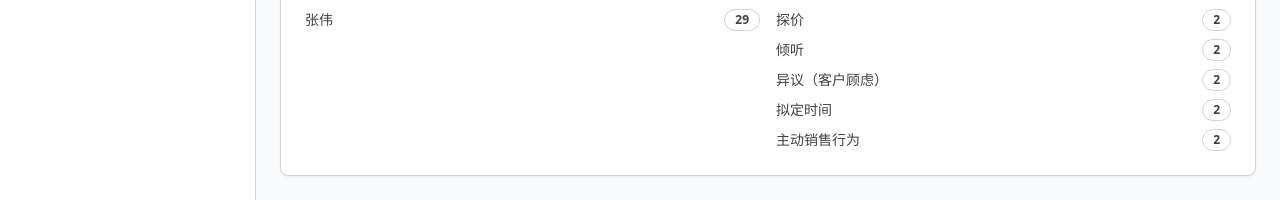
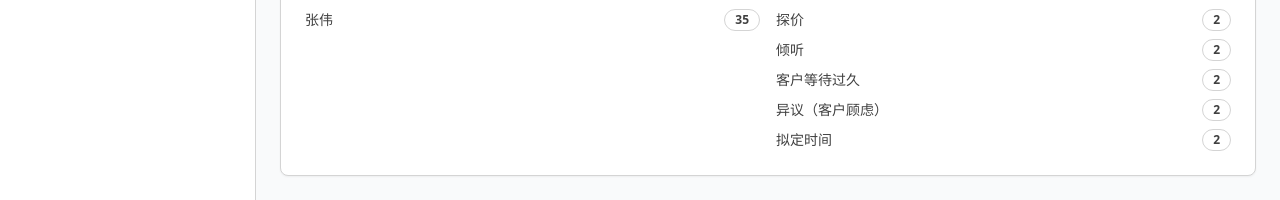
Before and after one commit to franksunye/RepRise, a Next.js app in the folder frontend/: page /coach/conversations/alerts in a window 1280 px wide. Shown: the part 472-672 px from the top of the page. Built offline with nearby package versions, Linux system fonts and the light colour scheme.

Commit message:
feat(signals): 新增服务问题类别与类型\n- 类型定义增加 issue_rep_delay/issue_schedule_conflict/issue_customer_wait_long\n- 详情页 Tabs 新增服务问题视图，映射中文标签与徽章\n- 提醒列表增加 Issue 类型筛选与标签\n- mock 数据补充多条 Issue 示例

```diff
--- a/frontend/app/coach/conversations/[callId]/page.tsx
+++ b/frontend/app/coach/conversations/[callId]/page.tsx
@@ -50,6 +50,9 @@ export default function CoachConversationDetailPage() {
       case 'event_rejection': return 'destructive';
       case 'event_delay': return 'warning';
       case 'event_urgency': return 'destructive';
+      case 'issue_rep_delay': return 'warning';
+      case 'issue_schedule_conflict': return 'warning';
+      case 'issue_customer_wait_long': return 'destructive';
       default: return 'outline';
     }
   };
@@ -72,6 +75,9 @@ export default function CoachConversationDetailPage() {
       case 'event_rejection': return '拒绝';
       case 'event_delay': return '拖延';
       case 'event_urgency': return '紧急';
+      case 'issue_rep_delay': return '管家原因上门延迟';
+      case 'issue_schedule_conflict': return '预约冲突';
+      case 'issue_customer_wait_long': return '客户等待过久';
       default: return t;
     }
   };
@@ -84,8 +90,10 @@ export default function CoachConversationDetailPage() {
     }
   };
 
-  const categoryOf = (t: string): 'behavior' | 'event' => {
+  const categoryOf = (t: string): 'behavior' | 'event' | 'issue' => {
     if (t.startsWith('behavior_')) return 'behavior';
+    if (t.startsWith('event_')) return 'event';
+    if (t.startsWith('issue_')) return 'issue';
     return 'event';
   };
 
@@ -174,6 +182,7 @@ export default function CoachConversationDetailPage() {
               <TabsTrigger value="all">全部</TabsTrigger>
               <TabsTrigger value="behavior">行为表现</TabsTrigger>
               <TabsTrigger value="event">对话事件</TabsTrigger>
+              <TabsTrigger value="issue">服务问题</TabsTrigger>
             </TabsList>
 
             <TabsContent value="all">
@@ -237,6 +246,35 @@ export default function CoachConversationDetailPage() {
             <TabsContent value="event">
               <div className="space-y-2 mt-3">
                 {signals.filter(s => categoryOf(s.type) === 'event').map((s) => {
+                  const anchor = findEntryBySnippet(s.snippet);
+                  return (
+                    <div key={s.id} className="p-3 border rounded-lg">
+                      <div className="flex items-center justify-between">
+                        <div className="flex items-center gap-2 text-xs text-gray-500">
+                          <Badge variant={typeBadgeVariant(s.type)}>{typeLabel(s.type)}</Badge>
+                          <Badge variant={s.severity === 'high' ? 'destructive' : s.severity === 'medium' ? 'warning' : 'default'}>{severityLabel(s.severity)}</Badge>
+                          {anchor && (
+                            <Badge variant="outline">{fmt((transcript.find(e=> anchor===`entry-${e.id}`)?.startMs) || 0)}</Badge>
+                          )}
+                        </div>
+                        <div className="flex items-center gap-2">
+                          <Button size="sm" variant="outline">创建行动项</Button>
+                          <Button size="sm" variant="ghost">添加笔记</Button>
+                        </div>
+                      </div>
+                      <p className="text-sm mt-2">{s.snippet}</p>
+                      {anchor && (
+                        <a href={`#${anchor}`} className="text-xs text-blue-600">跳转到转录</a>
+                      )}
+                    </div>
+                  );
+                })}
+              </div>
+            </TabsContent>
+
+            <TabsContent value="issue">
+              <div className="space-y-2 mt-3">
+                {signals.filter(s => categoryOf(s.type) === 'issue').map((s) => {
                   const anchor = findEntryBySnippet(s.snippet);
                   return (
                     <div key={s.id} className="p-3 border rounded-lg">
--- a/frontend/app/coach/conversations/alerts/page.tsx
+++ b/frontend/app/coach/conversations/alerts/page.tsx
@@ -47,6 +47,9 @@ export default function CoachAlertsPage() {
       case 'event_rejection': return '拒绝';
       case 'event_delay': return '拖延';
       case 'event_urgency': return '紧急';
+      case 'issue_rep_delay': return '管家原因上门延迟';
+      case 'issue_schedule_conflict': return '预约冲突';
+      case 'issue_customer_wait_long': return '客户等待过久';
       default: return t;
     }
   };
@@ -114,6 +117,9 @@ export default function CoachAlertsPage() {
                 <SelectItem value="event_rejection">拒绝</SelectItem>
                 <SelectItem value="event_delay">拖延</SelectItem>
                 <SelectItem value="event_urgency">紧急</SelectItem>
+                <SelectItem value="issue_rep_delay">管家原因上门延迟</SelectItem>
+                <SelectItem value="issue_schedule_conflict">预约冲突</SelectItem>
+                <SelectItem value="issue_customer_wait_long">客户等待过久</SelectItem>
               </SelectContent>
             </Select>
             <Select value={severity} onValueChange={setSeverity}>
--- a/frontend/data/mock-data.ts
+++ b/frontend/data/mock-data.ts
@@ -1139,18 +1139,24 @@ export const mockCallSignals: CallSignal[] = [
   { id: 'cs-10', callId: 'call-20241117-001', repId: 'rep-1', type: 'behavior_next_step', severity: 'low', timestamp: '2024-11-17T10:40:00Z', snippet: '未明确下一步的跟进与确认。', category: 'behavior' },
   { id: 'cs-10b', callId: 'call-20241117-001', repId: 'rep-1', type: 'behavior_structure', severity: 'medium', timestamp: '2024-11-17T10:28:00Z', snippet: '交流结构清晰，有开场、需求、方案、下一步。', category: 'behavior' },
   { id: 'cs-10c', callId: 'call-20241117-001', repId: 'rep-1', type: 'behavior_emotion_tone_pace', severity: 'medium', timestamp: '2024-11-17T10:29:00Z', snippet: '态度友好、语速适中、情绪稳定。', category: 'behavior' },
+  // Issue Signals
+  { id: 'cs-10d', callId: 'call-20241117-001', repId: 'rep-1', type: 'issue_rep_delay', severity: 'medium', timestamp: '2024-11-17T10:41:00Z', snippet: '因管家安排导致上门延迟。', category: 'issue' },
+  { id: 'cs-10e', callId: 'call-20241117-001', repId: 'rep-1', type: 'issue_schedule_conflict', severity: 'medium', timestamp: '2024-11-17T10:42:00Z', snippet: '预约时间冲突需要调整。', category: 'issue' },
+  { id: 'cs-10f', callId: 'call-20241117-001', repId: 'rep-1', type: 'issue_customer_wait_long', severity: 'high', timestamp: '2024-11-17T10:43:00Z', snippet: '客户等待过久，表达不满。', category: 'issue' },
 
   // call-20241116-002（简化示例）
   { id: 'cs-11', callId: 'call-20241116-002', repId: 'rep-1', type: 'event_objection', severity: 'medium', timestamp: '2024-11-16T15:50:00Z', snippet: '总价有点高，能不能便宜一点？', category: 'event' },
   { id: 'cs-12', callId: 'call-20241116-002', repId: 'rep-1', type: 'event_pricing', severity: 'high', timestamp: '2024-11-16T15:45:00Z', snippet: '这个方案要多少钱？', category: 'event' },
   { id: 'cs-13', callId: 'call-20241116-002', repId: 'rep-1', type: 'behavior_listening', severity: 'medium', timestamp: '2024-11-16T15:42:00Z', snippet: '倾听客户预算限制。', category: 'behavior' },
   { id: 'cs-13b', callId: 'call-20241116-002', repId: 'rep-1', type: 'event_delay', severity: 'medium', timestamp: '2024-11-16T15:52:00Z', snippet: '我再考虑一下。', category: 'event' },
+  { id: 'cs-13c', callId: 'call-20241116-002', repId: 'rep-1', type: 'issue_schedule_conflict', severity: 'low', timestamp: '2024-11-16T15:53:00Z', snippet: '预约出现时间冲突。', category: 'issue' },
 
   // call-20241115-003（简化示例）
   { id: 'cs-14', callId: 'call-20241115-003', repId: 'rep-1', type: 'event_no_next_step', severity: 'low', timestamp: '2024-11-15T09:12:00Z', snippet: '发个方案我再看', category: 'event' },
   { id: 'cs-15', callId: 'call-20241115-003', repId: 'rep-1', type: 'event_schedule', severity: 'medium', timestamp: '2024-11-15T09:11:00Z', snippet: '下周三方便吗？', category: 'event' },
   { id: 'cs-16', callId: 'call-20241115-003', repId: 'rep-1', type: 'behavior_active_selling', severity: 'medium', timestamp: '2024-11-15T09:10:30Z', snippet: '介绍勘查流程与报价步骤。', category: 'behavior' },
   { id: 'cs-16b', callId: 'call-20241115-003', repId: 'rep-1', type: 'event_urgency', severity: 'high', timestamp: '2024-11-15T09:09:30Z', snippet: '尽快上门。', category: 'event' },
+  { id: 'cs-16c', callId: 'call-20241115-003', repId: 'rep-1', type: 'issue_customer_wait_long', severity: 'medium', timestamp: '2024-11-15T09:08:30Z', snippet: '客户等待较久，表示不满。', category: 'issue' },
 ];
 
 export const mockBehaviorMetrics: BehaviorMetrics[] = [
```
Also changed, not shown: frontend/types/index.ts (+8 -2 lines).
